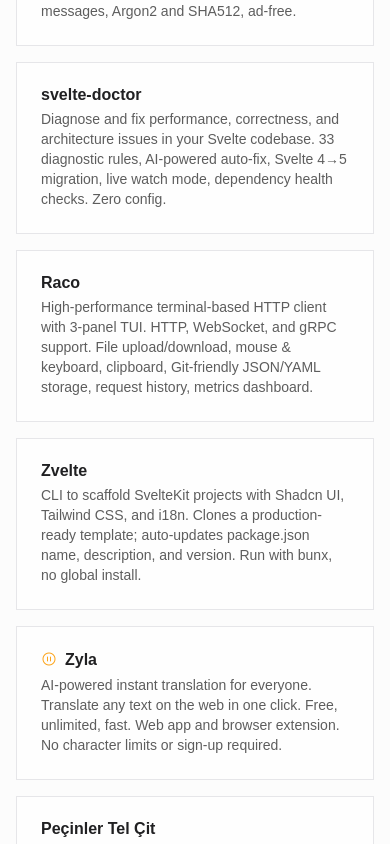
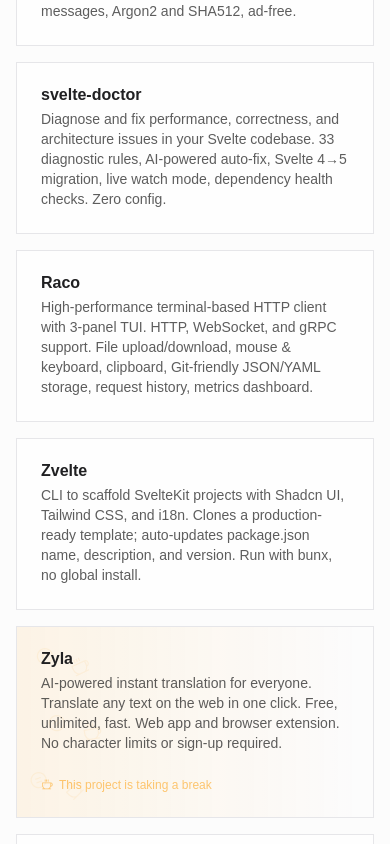
Before and after one commit to Queaxtra/portfolio, a SvelteKit app: page / in a window 390 px wide. Shown: the part 1156-2000 px from the top of the page. Built offline with nearby package versions, Linux system fonts and the light colour scheme; a web font is replaced by a local one.

Commit message:
feat: Add Skeleton Loading And Paused State UI To Projects And Hide Kbd On Small Screens

```diff
--- a/src/components/Hero.svelte
+++ b/src/components/Hero.svelte
@@ -43,7 +43,7 @@
                 <HoverCardTrigger>
                     <Button href="mailto:hi@fatih.live" class="cursor-pointer relative overflow-hidden group">
                         <span class="relative z-10">Contact Me</span>
-                        <Kbd class="ml-2 text-xs"><span class="text-[10px]">{modifier}</span>M</Kbd>
+                        <Kbd class="ml-2 text-xs hidden sm:inline-flex"><span class="text-[10px]">{modifier}</span>M</Kbd>
                         <div class="absolute inset-0 bg-gradient-to-r from-white/0 via-white/20 to-white/0 translate-x-[-100%] group-hover:translate-x-[100%] transition-transform duration-700"></div>
                     </Button>
                 </HoverCardTrigger>
--- a/src/components/Projects.svelte
+++ b/src/components/Projects.svelte
@@ -2,13 +2,24 @@
     import * as Card from "$lib/components/ui/card";
     import * as DropdownMenu from "$lib/components/ui/dropdown-menu";
     import { Badge } from "$lib/components/ui/badge";
+    import { Skeleton } from "$lib/components/ui/skeleton";
     import { projects } from "$lib/utils/projects";
+    import { onMount } from "svelte";
 
     const projectProfiles = [
         { label: "K9Crypt", href: "https://k9crypt.xyz/" },
         { label: "Pimatis", href: "https://github.com/pimatis" },
         { label: "Queaxtra", href: "https://github.com/Queaxtra" }
     ];
+
+    let loading = $state(true);
+
+    onMount(() => {
+        const timer = setTimeout(() => {
+            loading = false;
+        }, 1500);
+        return () => clearTimeout(timer);
+    });
 
     function openUrl(href: string | undefined) {
         if (href) {
@@ -45,43 +56,56 @@
                 </DropdownMenu.Root>
             </div>
 
-            {#if projects.length === 0}
+            {#if loading}
+                <div class="grid grid-cols-1 gap-4">
+                    {#each projects as project}
+                        <Card.Root class="opacity-90">
+                            <Card.Header>
+                                <Skeleton class="h-5 w-40 mb-2" />
+                                <Skeleton class="h-4 w-full" />
+                                <Skeleton class="h-4 w-3/4 mt-1" />
+                            </Card.Header>
+                        </Card.Root>
+                    {/each}
+                </div>
+            {:else if projects.length === 0}
                 <p class="text-black/70 dark:text-white/70">No projects yet.</p>
-            {/if}
-
-            {#if projects.length > 0}
+            {:else}
                 <div class="grid grid-cols-1 gap-4">
                     {#each projects as project}
                         <Card.Root
-                            class="cursor-pointer {project.href ? 'opacity-90' : ''}"
+                            class="cursor-pointer relative overflow-hidden {project.href ? 'opacity-90' : ''} {project.paused ? 'bg-gradient-to-r from-amber-500/10 to-transparent' : ''}"
                             onclick={() => openUrl(project.href)}
                             role={project.href ? "link" : undefined}
                         >
-                            <Card.Header>
+                            {#if project.paused}
+                                <div class="absolute inset-y-0 left-0 w-1/3 pointer-events-none z-0" aria-hidden="true">
+                                    <div class="relative w-full h-full opacity-[0.08]">
+                                        <i class="ph ph-pause-circle absolute text-amber-500 text-xl" style="left: 15%; top: 10%; transform: rotate(15deg);"></i>
+                                        <i class="ph ph-coffee absolute text-amber-500 text-xl" style="left: 45%; top: 15%; transform: rotate(-25deg);"></i>
+                                        <i class="ph ph-pause-circle absolute text-amber-500 text-xl" style="left: 25%; top: 45%; transform: rotate(45deg);"></i>
+                                        <i class="ph ph-coffee absolute text-amber-500 text-xl" style="left: 55%; top: 50%; transform: rotate(-10deg);"></i>
+                                        <i class="ph ph-pause-circle absolute text-amber-500 text-xl" style="left: 10%; top: 75%; transform: rotate(70deg);"></i>
+                                        <i class="ph ph-coffee absolute text-amber-500 text-xl" style="left: 40%; top: 80%; transform: rotate(-45deg);"></i>
+                                    </div>
+                                </div>
+                            {/if}
+                            <Card.Header class="relative z-10">
                                 <Card.Title class="flex items-center gap-2">
-                                    {#if project.paused}
-                                        <DropdownMenu.Root>
-                                            <DropdownMenu.Trigger class="cursor-help hover:text-amber-500 transition-colors" onclick={(e) => e.stopPropagation()}>
-                                                <i class="ph ph-pause-circle text-amber-500"></i>
-                                            </DropdownMenu.Trigger>
-                                            <DropdownMenu.Content class="w-64" align="start">
-                                                <DropdownMenu.Label class="text-amber-500 font-semibold flex items-center gap-2">
-                                                    <i class="ph ph-coffee"></i>
-                                                    On a Coffee Break
-                                                </DropdownMenu.Label>
-                                                <DropdownMenu.Separator />
-                                                <DropdownMenu.Item disabled class="text-sm text-muted-foreground cursor-default">
-                                                    This project is currently napping. Wake it up? Nah, let it rest in peace.
-                                                </DropdownMenu.Item>
-                                            </DropdownMenu.Content>
-                                        </DropdownMenu.Root>
-                                    {/if}
                                     {project.title}
                                 </Card.Title>
                                 <Card.Description>
                                     {project.description}
                                 </Card.Description>
                             </Card.Header>
+                            {#if project.paused}
+                                <Card.Footer class="relative z-10 pt-0">
+                                    <p class="text-xs text-amber-500/60 flex items-center gap-1.5">
+                                        <i class="ph ph-coffee"></i>
+                                        This project is taking a break
+                                    </p>
+                                </Card.Footer>
+                            {/if}
                         </Card.Root>
                     {/each}
                 </div>
--- a/src/lib/utils/projects.ts
+++ b/src/lib/utils/projects.ts
@@ -41,5 +41,11 @@
     description: "Industrial-grade wire fence manufacturing and installation solutions for residential, agricultural, and commercial projects. Galvanized wire mesh, panel fences, lawn fences, barbed wire, razor wire, concrete posts, nationwide shipping in Turkey, and professional on-site installation services.",
     href: "https://www.pecinlertelcit.com/",
     paused: false
+  },
+  {
+    title: "Mavetis",
+    description: "Mavetis is a privacy-first security analysis tool for Git workflows with fully local, zero-network static code review.",
+    href: "https://github.com/pimatis/mavetis",
+    paused: false
   }
 ];
```
